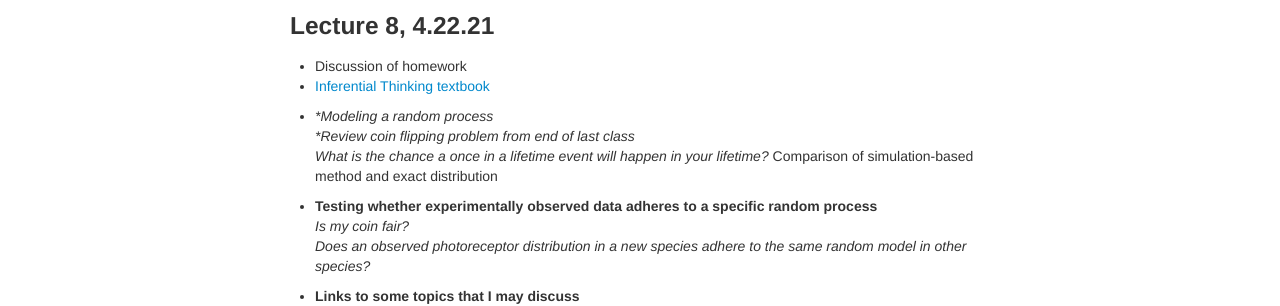
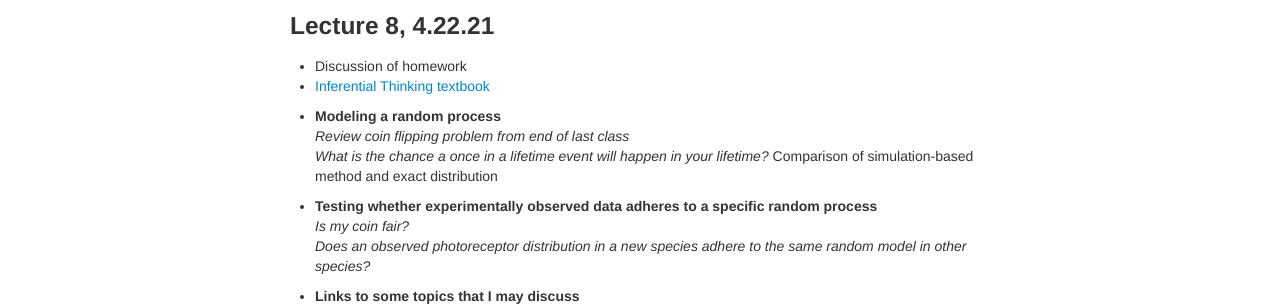
Before and after one commit to timothylwarren/bds311-sp21, a Jekyll site: the page built from lecture_notes/lec_wk04.md, in a window 1280 px wide. Shown: the part 397-703 px from the top of the page. Built offline with Jekyll 4.4.1, drawn with Linux system fonts in a browser that asks for light colours.

Commit message:
Update lec_wk04.md

```diff
--- a/lecture_notes/lec_wk04.md
+++ b/lecture_notes/lec_wk04.md
@@ -24,7 +24,7 @@ title: Week 4 Lectures
 - Discussion of homework
 - [Inferential Thinking textbook](https://inferentialthinking.com/chapters/09/Randomness.html)
 
-- **Modeling a random process<br>
+- **Modeling a random process**<br>
     *Review coin flipping problem from end of last class*<br>
     *What is the chance a once in a lifetime event will happen in your lifetime?*
     Comparison of simulation-based method and exact distribution
```
